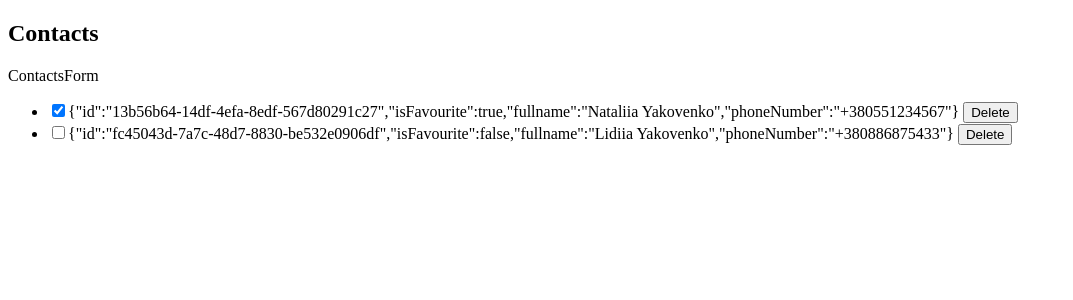
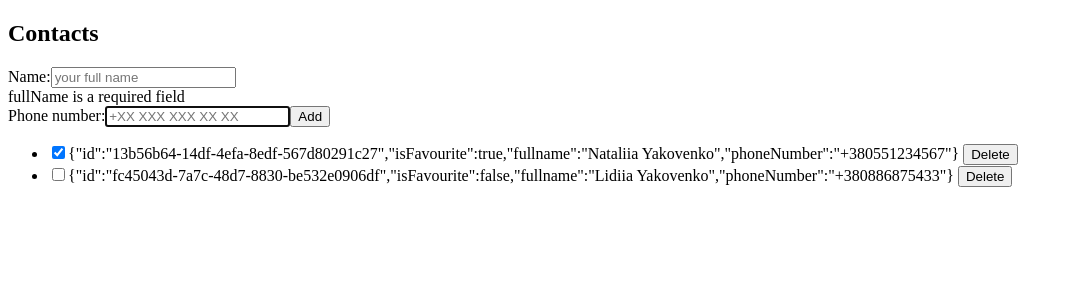
Before and after one commit to NataliiaYakovenko/contacts-redux-app, a React (Create React App) app: page / in a window 1280 px wide. Shown: the top 300 px of the page, without its empty margins (0-1073 px from the left). Built offline with nearby package versions, Linux system fonts and the light colour scheme.

Commit message:
Add Contact Form

```diff
--- a/package.json
+++ b/package.json
@@ -8,12 +8,14 @@
     "@testing-library/jest-dom": "^6.6.3",
     "@testing-library/react": "^16.3.0",
     "@testing-library/user-event": "^13.5.0",
+    "formik": "^2.4.6",
     "react": "^19.1.0",
     "react-dom": "^19.1.0",
     "react-redux": "^9.2.0",
     "react-scripts": "5.0.1",
     "uuid": "^11.1.0",
-    "web-vitals": "^2.1.4"
+    "web-vitals": "^2.1.4",
+    "yup": "^1.6.1"
   },
   "scripts": {
     "start": "react-scripts start",
--- a/src/components/ContactsForm/ContactsForm.js
+++ b/src/components/ContactsForm/ContactsForm.js
@@ -1,9 +1,60 @@
-import React from 'react'
+import { ErrorMessage, Field, Form, Formik } from "formik";
+import React from "react";
+import { connect } from "react-redux";
+import { CONTACT_VALIDATION_SCHEMA } from "../../utils/validationSchema";
+import { createContact } from "../../store/slices/contactsSlice";
 
-function ContactsForm() {
+function ContactsForm({newContactCreate}) {
+  const initialValues = {
+    fullname: "",
+    phoneNumber: "",
+  };
+
+  const submitHandler = (values, formickBag) => {
+    newContactCreate(values)
+    formickBag.resetForm();
+  };
+
   return (
-    <div>ContactsForm</div>
-  )
+    <Formik
+      initialValues={initialValues}
+      onSubmit={submitHandler}
+      validationSchema={CONTACT_VALIDATION_SCHEMA}
+    >
+      <Form>
+        <label>
+          Name:
+          <Field
+            name="fullName"
+            type="text"
+            placeholder="your full name"
+            autoFocus
+          />
+          <ErrorMessage name="fullName" component="div" />
+        </label>
+
+        <label>
+          Phone number:
+          <Field
+            name="phoneNumber"
+            type="text"
+            placeholder="+XX XXX XXX XX XX"
+            autoFocus
+          />
+          <ErrorMessage name="phoneNumber" component="div" />
+        </label>
+
+        <button type='submit'>Add</button>
+      </Form>
+    </Formik>
+  );
 }
 
-export default ContactsForm
+const mapDispatchToProps = (dispatch) => ({
+newContactCreate:(data)=>dispatch(createContact(data))
+}
+)
+
+
+
+export default connect(null, mapDispatchToProps)(ContactsForm);
--- a/src/index.js
+++ b/src/index.js
@@ -1,7 +1,6 @@
 import React from "react";
 import ReactDOM from "react-dom/client";
 import App from "./App";
-import contactsSlice from './store/slices/contactsSlice'
 import store from './store/store'
 import { Provider } from "react-redux";
 
--- a/src/store/slices/contactsSlice.js
+++ b/src/store/slices/contactsSlice.js
@@ -30,19 +30,23 @@ const contactsSlice = createSlice({
 
     updateContact: (state, { payload: { id, data } }) => {
       const updateContactIndex = state.contacts.findIndex((c) => {
-      return  c.id === id;
+        return c.id === id;
       });
       state.contacts[updateContactIndex] = {
         ...state.contacts[updateContactIndex],
         ...data,
       };
     },
+
+    createContact: (state, { payload }) => {
+      state.contacts.push({ ...payload, isFavourite: false, id: uuidv4() });
+    },
   },
 });
 
 const { reducer, actions } = contactsSlice; //{reducer,actions} - будуть у всіх випадках
 
-export const { deleteContact, updateContact } = actions;
+export const { deleteContact, updateContact, createContact } = actions;
 
 export default reducer;
 
--- /dev/null
+++ b/src/utils/validationSchema.js
@@ -0,0 +1,9 @@
+import * as yup from "yup";
+
+export const CONTACT_VALIDATION_SCHEMA = yup.object({
+  fullName: yup.string().trim().min(2).max(54).required(),
+  phoneNumber: yup
+    .string()
+    .length(13)
+    .matches(/^\+\d{12}$/, 'Phone number must match "+XX XXX XXX XX XX"'),
+});
```
Also changed, not shown: 1 other file (tests, documents, lock files or other folders).
